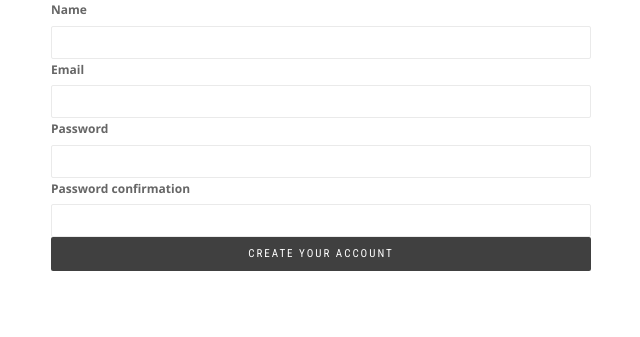
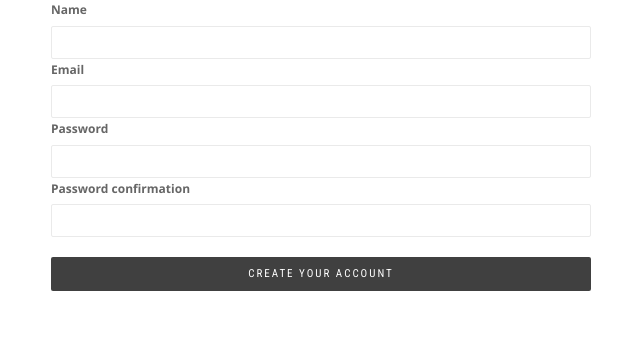
Before and after one commit to dnajjar/Candid_Sidewalk, a Rails app: page /sign-up in a window 1280 px wide. Shown: the part 153-490 px from the top of the page, without its empty margins (319-959 px from the left). Run offline with Rails 7, Linux system fonts and the light colour scheme; style sheets or scripts are compiled from the project's sources; some libraries are stand-ins or nearby versions; some web fonts are replaced.

Commit message:
adds spacing before form buttons

```diff
--- a/app/assets/stylesheets/application.css.scss
+++ b/app/assets/stylesheets/application.css.scss
@@ -11,6 +11,8 @@
  * file per style scope.
  *
 
+ *= require_self
+ *= require_tree .
  */
 
 @import "bootstrap-sprockets";
--- /dev/null
+++ b/app/assets/stylesheets/incedents.scss
@@ -0,0 +1,4 @@
+input[type="file"] {
+  border: 0;
+  margin: 10px 0;
+}
--- a/app/assets/stylesheets/photos.scss
+++ /dev/null
@@ -1,3 +0,0 @@
-// Place all the styles related to the photos controller here.
-// They will automatically be included in application.css.
-// You can use Sass (SCSS) here: http://sass-lang.com/
--- a/app/assets/stylesheets/users.scss
+++ b/app/assets/stylesheets/users.scss
@@ -1,3 +1,3 @@
-// Place all the styles related to the Users controller here.
-// They will automatically be included in application.css.
-// You can use Sass (SCSS) here: http://sass-lang.com/
+input[type="password"]:last-child {
+  margin-bottom: 20px;
+}
--- a/app/views/users/new.html.erb
+++ b/app/views/users/new.html.erb
@@ -20,8 +20,6 @@
     <div>
       <%= f.label :password %>
       <%= f.password_field :password, class: "form-control"  %>
-    </div>
-    <div>
       <%= f.label :password_confirmation %>
       <%= f.password_field :password_confirmation, class: "form-control"  %>
     </div>
```
